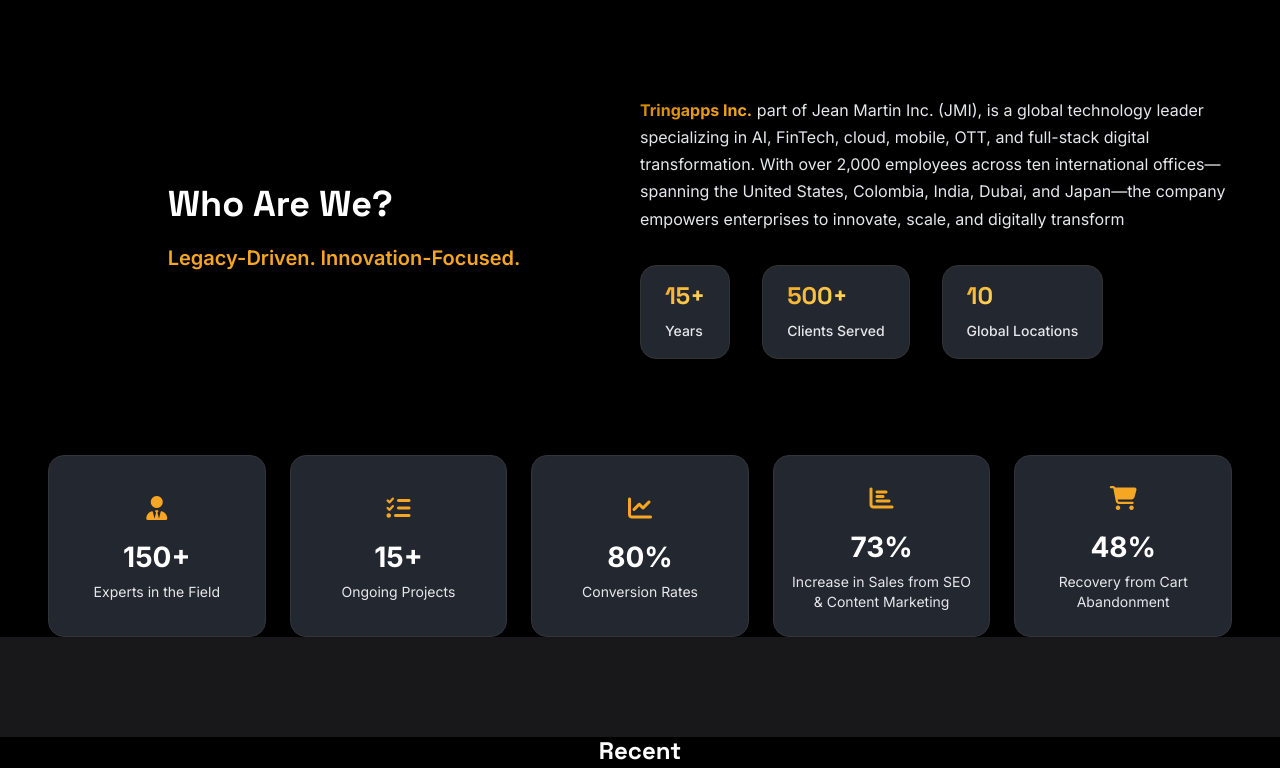
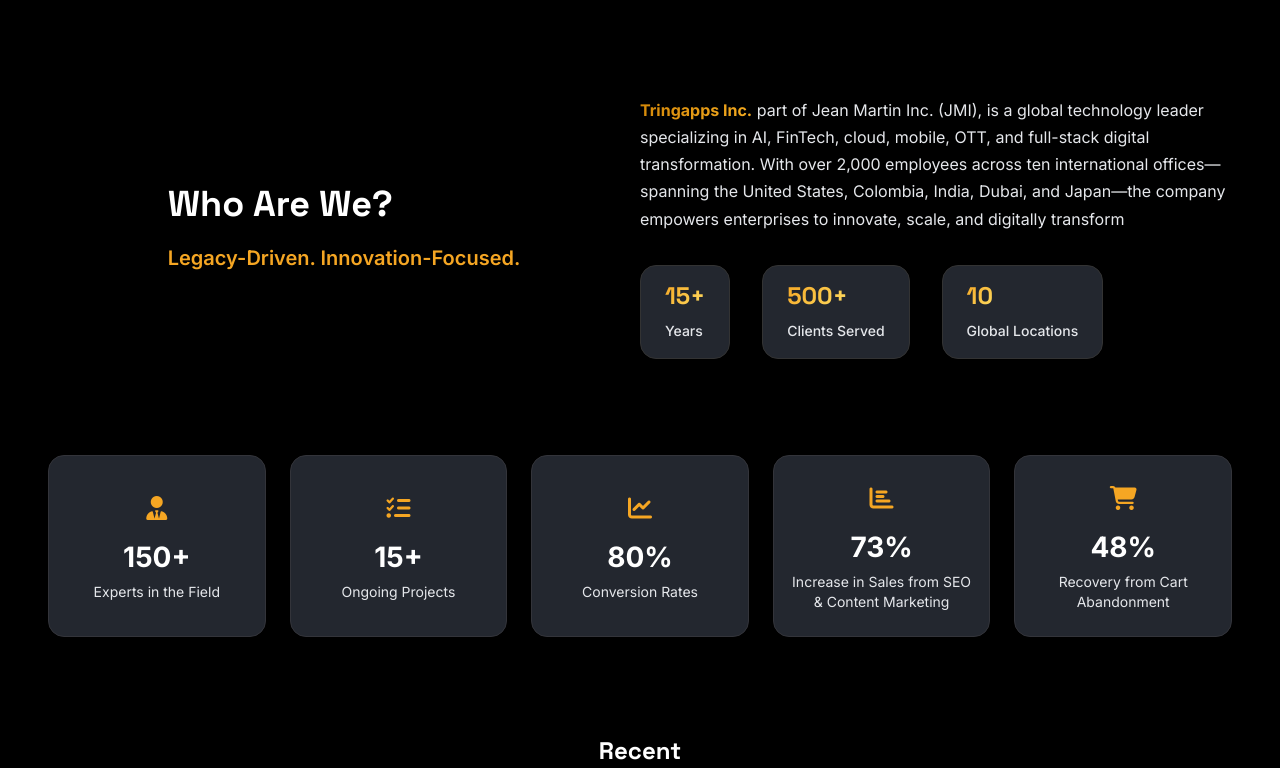
Before and after one commit to vj-tring/Triad_Microsite, a plain HTML site: page index.html in a window 1280 px wide. Shown: the part 2996-3764 px from the top of the page. Drawn offline with nearby package versions, Linux system fonts and the light colour scheme.

Commit message:
Update styles.css

```diff
--- a/styles.css
+++ b/styles.css
@@ -1341,7 +1341,6 @@
 
 /* About Section - Left Aligned with Illustration */
 .about-section {
-  background: var(--color-bg-primary);
   position: relative;
   overflow: hidden;
 }
```
